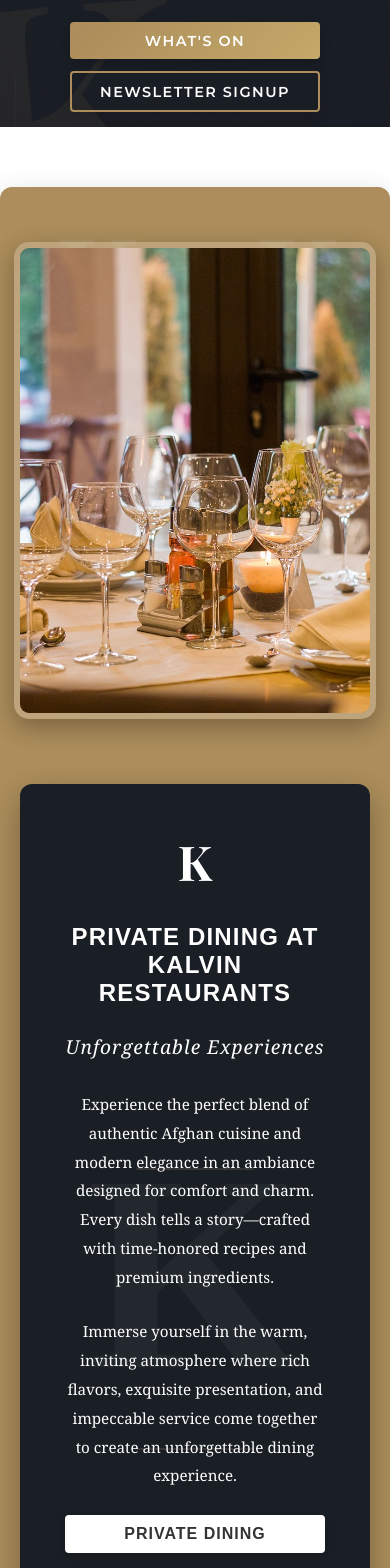
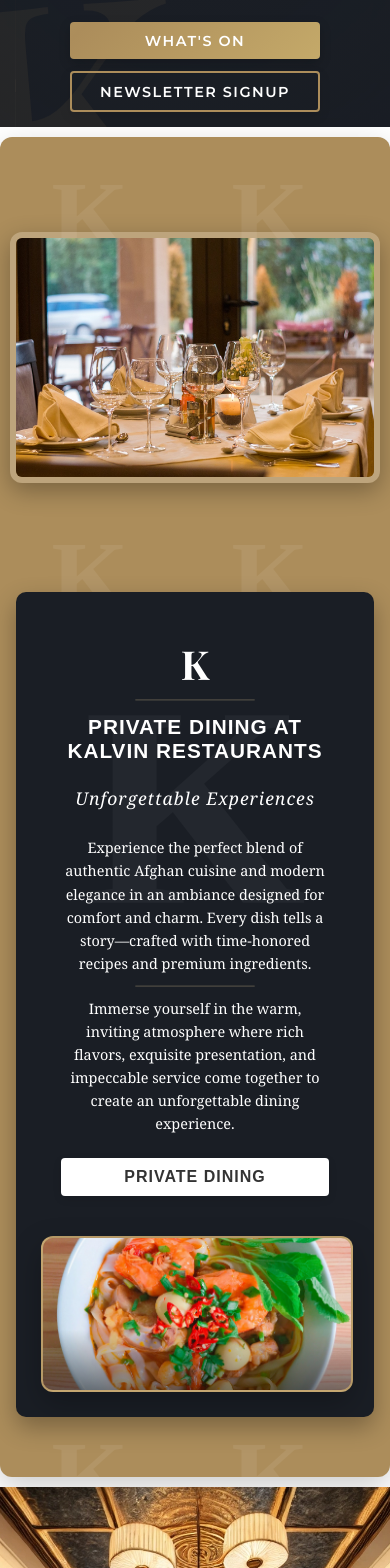
Before and after one commit to alisina79/restaurant-kabul-fe, a React (Vite) app: page / in a window 390 px wide. Shown: the part 3380-4948 px from the top of the page. Built offline with nearby package versions, Linux system fonts and the light colour scheme; the HTML template or start-up script is replaced by a standard one.

Commit message:
Fix: Improved responsive layout in PrivateDining page, adjusted sizing for better visual balance

```diff
--- a/src/css/PrivateDining.module.css
+++ b/src/css/PrivateDining.module.css
@@ -3,12 +3,12 @@
   display: flex;
   justify-content: center;
   align-items: stretch;
-  gap: clamp(20px, 4vw, 30px); /* Responsive gap */
-  padding: clamp(40px, 6vw, 80px) clamp(20px, 5vw, 60px); /* Responsive padding */
+  gap: clamp(15px, 3vw, 25px); /* Reduced responsive gap */
+  padding: clamp(30px, 5vw, 60px) clamp(15px, 4vw, 50px); /* Reduced responsive padding */
   height: auto;
   background: #ac8d5b; /* Solid color as fallback */
   background-image: url('../assets/patterns/simple-container-bg.svg'); /* New simpler pattern */
-  background-size: clamp(200px, 30vw, 300px); /* Responsive background size */
+  background-size: clamp(180px, 25vw, 250px); /* Reduced responsive background size */
   background-repeat: repeat;
   flex-wrap: wrap;
   opacity: 0;
@@ -16,11 +16,16 @@
   animation: fadeInUp 1.2s ease-out forwards;
   border-radius: 12px;
   box-shadow: 0px 10px 30px rgba(0, 0, 0, 0.2);
+  width: 100%; /* Full width */
+  max-width: 100%; /* No maximum width limitation */
+  margin: 0; /* Remove margin */
+  box-sizing: border-box; /* Include padding in width calculation */
+  /* Remove conflicting width properties */
 }
 
 /* Spacer for consistent spacing like the Chef page */
 .spacer {
-  height: 60px;
+  height: 20px; /* Reduced from 60px */
   width: 100%;
 }
 
@@ -45,17 +50,17 @@
   justify-content: center;
   align-items: center;
   position: relative;
-  gap: clamp(15px, 2vw, 20px); /* Responsive gap */
-  min-height: clamp(400px, 60vh, 600px); /* Responsive min-height */
+  gap: clamp(12px, 1.5vw, 18px); /* Reduced responsive gap */
+  min-height: clamp(300px, 45vh, 450px); /* Reduced min-height */
 }
 
 /* Modern Image Frame */
 .imageFrame {
   width: 100%;
-  max-width: 600px; /* Increased from 500px to better fill the space */
+  max-width: 500px; /* Reduced from 600px to make it appear less zoomed */
   height: 100%;
-  border: clamp(5px, 1vw, 10px) solid rgba(255, 255, 255, 0.2); /* Responsive border */
-  border-radius: 15px;
+  border: clamp(4px, 0.8vw, 8px) solid rgba(255, 255, 255, 0.2); /* Reduced responsive border */
+  border-radius: 12px; /* Reduced from 15px */
   box-shadow: 0 8px 25px rgba(0, 0, 0, 0.3);
   overflow: hidden;
   transition: transform 0.4s ease-in-out, box-shadow 0.3s ease-in-out;
@@ -67,11 +72,10 @@
 /* Image Styling */
 .imageFrame img {
   width: 100%;
-  height: 100%;
+  height: 100%; /* This will make it fill the entire imageFrame */
   object-fit: cover;
   transition: transform 0.5s ease-in-out;
-  min-height: clamp(350px, 55vh, 560px); /* Responsive min-height */
-  max-height: none; /* Remove the max-height limitation */
+  /* Removed min-height and max-height constraints to allow image to match parent's height */
 }
 
 /* Hover Effect */
@@ -87,24 +91,25 @@
 /* TEXT SECTION */
 .textSection {
   flex: 1;
-  max-width: 48%;
+  /* max-width: 48%; */
   display: flex;
   justify-content: center;
   align-items: center;
-  padding: clamp(30px, 4vw, 50px); /* Responsive padding */
+  /* padding: clamp(30px, 4vw, 50px); Responsive padding */
   background: #1a1e25; /* Dark background */
   background-image: url('../assets/patterns/simple-monogram.svg'); /* Simple monogram */
   background-repeat: no-repeat;
   background-position: center;
   background-size: contain;
-  border-radius: 12px;
-  box-shadow: 0 12px 30px rgba(0, 0, 0, 0.3);
+  border-radius: 10px; /* Reduced from 12px */
+  box-shadow: 0 10px 25px rgba(0, 0, 0, 0.3); /* Reduced shadow */
   opacity: 0;
   transform: translateX(50px);
   animation: slideIn 1.2s ease-out forwards 0.4s;
-  min-height: clamp(400px, 60vh, 600px); /* Responsive min-height matching image section */
+  min-height: clamp(300px, 45vh, 450px); /* Reduced min-height */
   position: relative;
   overflow: hidden;
+  background-position-y: 4.5rem;
 }
 
 /* Floating Text Effect */
@@ -131,7 +136,7 @@
   display: flex;
   flex-direction: column;
   justify-content: space-between;
-  min-height: clamp(350px, 50vh, 500px); /* Responsive min-height */
+  min-height: clamp(250px, 40vh, 400px); /* Reduced min-height */
 }
 
 /* Text content container - simpler styling */
@@ -150,33 +155,33 @@
 /* Monogram letter styling */
 .monogram {
   display: block;
-  font-size: clamp(3rem, 8vw, 5rem); /* Responsive font size */
+  font-size: clamp(2.5rem, 7vw, 4.5rem); /* Reduced font size */
   font-family: "Playfair Display", serif;
   font-weight: 700;
   color:#ffffff;
-  margin-bottom: clamp(10px, 2vw, 20px); /* Responsive margin */
+  margin-bottom: clamp(8px, 1.5vw, 15px); /* Reduced margin */
   text-align: center;
 }
 
 /* Title Styling */
 .mainHeading {
-  font-size: clamp(1.5rem, 3vw, 2.2rem); /* Responsive font size */
+  font-size: clamp(1.3rem, 2.5vw, 2rem); /* Reduced font size */
   font-weight: 700;
   color: #ffffff;
-  margin-bottom: clamp(10px, 2vw, 20px); /* Responsive margin */
+  margin-bottom: clamp(8px, 1.5vw, 15px); /* Reduced margin */
   font-family: "Futura", "Proxima Nova", sans-serif;
   text-transform: uppercase;
-  letter-spacing: clamp(1px, 0.3vw, 3px); /* Responsive letter spacing */
+  letter-spacing: clamp(1px, 0.25vw, 2px); /* Reduced letter spacing */
   transition: transform 0.3s ease-in-out;
   text-align: center;
 }
 
 /* Subheading styling */
 .subheading {
-  font-size: clamp(1.2rem, 2vw, 1.5rem); /* Responsive font size */
+  font-size: clamp(1.1rem, 1.8vw, 1.4rem); /* Reduced font size */
   font-family: "Georgia", serif;
   color: white;
-  margin-bottom: clamp(15px, 2.5vw, 25px); /* Responsive margin */
+  margin-bottom: clamp(12px, 2vw, 20px); /* Reduced margin */
   font-weight: 400;
   font-style: italic;
   letter-spacing: 1px;
@@ -185,10 +190,10 @@
 
 /* Paragraph Styling */
 .textBox p {
-  font-size: clamp(0.95rem, 1.5vw, 1.1rem); /* Responsive font size */
-  line-height: 1.9;
+  font-size: clamp(0.9rem, 1.3vw, 1rem); /* Reduced font size */
+  line-height: 1.8; /* Slightly reduced */
   color:white;
-  margin-bottom: clamp(10px, 2vw, 20px); /* Responsive margin */
+  margin-bottom: clamp(8px, 1.8vw, 15px); /* Reduced margin */
   font-family: "Georgia", serif;
   text-align: center;
 }
@@ -270,12 +275,17 @@
 @media (max-width: 1024px) {
   .container {
     flex-direction: column;
+    padding: clamp(30px, 5vw, 50px) clamp(15px, 4vw, 40px);
   }
 
   .imageSection,
   .textSection {
     max-width: 100%;
     margin-bottom: 30px;
+  }
+
+  .spacer {
+    height: 15px; /* Further reduced on tablets */
   }
 }
 
@@ -291,4 +301,17 @@
   .imageFrame {
     border-width: 6px; /* Specifically for mobile to look better */
   }
+
+  .textBox p {
+    font-size: clamp(0.9rem, 1.2vw, 1rem); /* Smaller text */
+    line-height: 1.6;
+  }
+
+  .secondaryImage {
+    max-height: clamp(120px, 18vh, 180px); /* Smaller image */
+  }
+
+  .spacer {
+    height: 10px; /* Minimal on mobile */
+  }
 }
```
